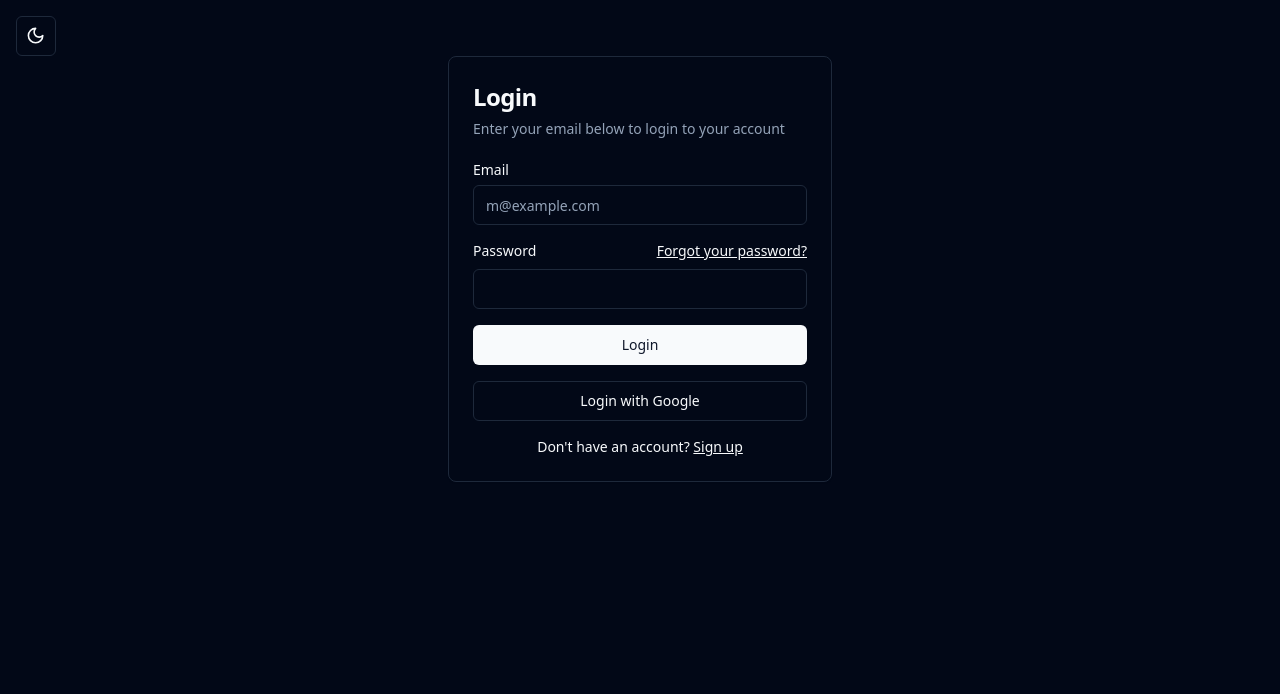
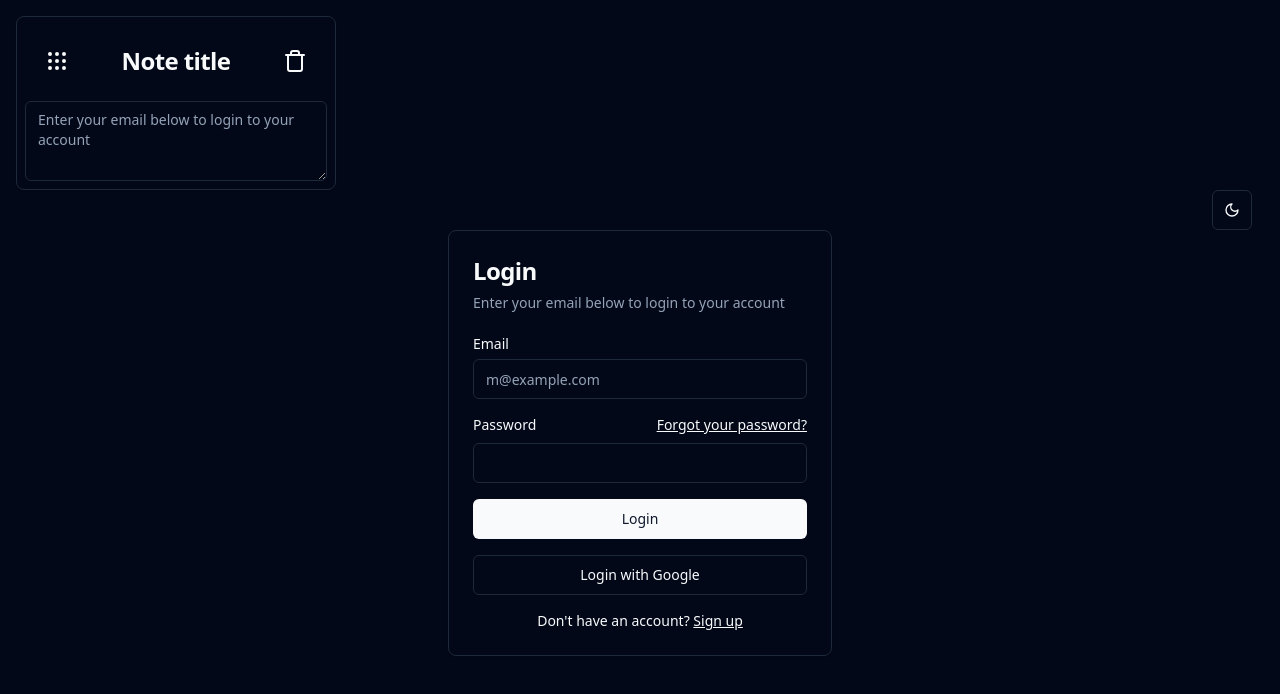
Before and after one commit to spawade99/notes-app, a React (Vite) app: page /notes-app/ in a window 1280 px wide. Shown: the top 694 px of the page. Built offline with nearby package versions, Linux system fonts and the light colour scheme; no server answers.

Commit message:
chore: Update dependencies and remove unused code and ui cleaned up little

```diff
--- a/package.json
+++ b/package.json
@@ -17,7 +17,6 @@
     "class-variance-authority": "^0.7.0",
     "clsx": "^2.1.1",
     "firebase": "^10.12.4",
-    "firebaseui": "^6.1.0",
     "lucide-react": "^0.424.0",
     "react": "^18.2.0",
     "react-dom": "^18.2.0",
--- a/src/App.tsx
+++ b/src/App.tsx
@@ -5,33 +5,31 @@ import { FirebaseAuth } from "./components/auth/FirebaseAuth";
 import { Button } from "@/components/ui/button";
 
 import NotesPage from "./components/NotesPage";
-import { Mail } from "lucide-react";
+import { Circle, Image, LogOut, Mail, UserCircle, UserCircle2 } from "lucide-react";
 import "./app.scss"
-import { ModeToggle } from "./components/ThemeToggle";
+import { Profile } from "./components/Profile";
 import { LogIn } from "./components/auth/Login";
 
 function App() {
   const logoutHanlder = () => {
     logOut().finally(() => {
-      console.log("logged out");
       window.location.reload();
     });
   };
 
   return (
-    <div id={"app"}>
+    <div id={""}>
+      <Profile />
       {!auth?.currentUser && (
         <>
-          <div className="mt-4">
-            <ModeToggle />
-            <LogIn />
-          </div>
+          <LogIn />
         </>
       )}
+
       <AuthProvider>
-        <button type='button' onClick={logoutHanlder}>
-          LogOut
-        </button>
+        <div className="right-1">
+          <Button onClick={logoutHanlder}>   <LogOut />Log Out</Button>
+        </div>
         <NotesPage />
       </AuthProvider>
     </div>
--- /dev/null
+++ b/src/components/MyNoteCard.tsx
@@ -0,0 +1,63 @@
+import { getDatabase, set, ref } from "firebase/database";
+import { Grip, Trash } from "lucide-react";
+import React from "react";
+import { Card, CardHeader, CardTitle, CardContent } from "./ui/card";
+import { Textarea } from "./ui/textarea";
+
+export const MyNoteCard = () => {
+    const cardRef = React.useRef<HTMLDivElement>(null);
+    const [position, setPosition] = React.useState({ x: 0, y: 0 });
+
+
+    const mouseDownHandler = (event: MouseEvent): void => {
+        if (cardRef && cardRef.current) {
+            // setZIndex(cardRef.current);
+            console.log('mousedown');
+            console.log(cardRef.current);
+            postDataToDatabase('key', 'value');
+
+        }
+    }
+    const postDataToDatabase = async (key: string, value: string) => {
+        const payload = { "body": "This is a test note updated" };
+        const db = getDatabase();
+        try {
+            // await db.notes.update(note.$id, payload);
+            await set(ref(db, 'notes/'), payload);
+        } catch (error) {
+            console.error(error)
+        }
+    }
+    const getDatabaseData = async (key: string) => {
+        const db = getDatabase();
+        try {
+            // await db.notes.update(note.$id, payload);
+            set(ref(db, 'notes/'), key);
+        } catch (error) {
+            console.error(error)
+        }
+    }
+
+
+    return (
+        <Card
+            ref={cardRef}
+            className="max-w-xs min-h-max p-1"
+        // onMouseDown={mouseDownHandler}
+        >
+            <CardHeader>
+                <CardTitle className="text-2xl flex flex-row items-center justify-between">
+                    <Grip />
+                    Note title
+                    <Trash />
+                </CardTitle>
+            </CardHeader>
+            <CardContent className='p-1 pt-0'>
+                <Textarea
+                    placeholder="Enter your email below to login to your account"
+                    className="resize-y"
+                />
+            </CardContent>
+        </Card>
+    );
+}
--- a/src/components/NotesPage.tsx
+++ b/src/components/NotesPage.tsx
@@ -2,7 +2,6 @@ import React, { useEffect, useState } from 'react';
 import NoteCard from './NoteCard';
 import { Note } from '../types/types';
 import { useAuth } from '../contexts/authContext';
-import { auth } from 'firebaseui';
 
 const NotesPage = () => {
     const [notes, setNotes] = useState<Note[]>([]);
--- /dev/null
+++ b/src/components/Profile.tsx
@@ -0,0 +1,40 @@
+import { Moon, Sun, UserCircle2 } from "lucide-react"
+import { Button } from "@/components/ui/button"
+import { useTheme } from "@/contexts/ThemeProvider"
+import { DropdownMenu, DropdownMenuContent, DropdownMenuItem, DropdownMenuTrigger } from "@radix-ui/react-dropdown-menu"
+
+export function Profile() {
+    const { setTheme } = useTheme()
+
+    return (
+        <div className="flex flex-row-reverse justify-items-end mr-3">
+            {/* <DropdownMenu modal={true} dir="rtl">
+                <DropdownMenuTrigger>
+                    <UserCircle2 className="h-[2rem]  w-[2rem]" />
+                </DropdownMenuTrigger>
+                <DropdownMenuContent align="center" className="flex flex-col justify-around"> */}
+            <DropdownMenu>
+                <DropdownMenuTrigger asChild>
+                    <Button variant="outline" size="icon">
+                        <Sun className="h-[1rem] w-[1rem] rotate-0 scale-100 transition-all dark:-rotate-90 dark:scale-0" />
+                        <Moon className="absolute h-[1rem] w-[1rem] rotate-90 scale-0 transition-all dark:rotate-0 dark:scale-100" />
+                        <span className="sr-only">Toggle theme</span>
+                    </Button>
+                </DropdownMenuTrigger>
+                <DropdownMenuContent className="relative ml-6">
+                    <DropdownMenuItem onClick={() => setTheme("light")}>
+                        Light
+                    </DropdownMenuItem>
+                    <DropdownMenuItem onClick={() => setTheme("dark")}>
+                        Dark
+                    </DropdownMenuItem>
+                    <DropdownMenuItem onClick={() => setTheme("system")}>
+                        System
+                    </DropdownMenuItem>
+                </DropdownMenuContent>
+            </DropdownMenu>
+            {/* </DropdownMenuContent> */}
+            {/* </DropdownMenu> */}
+        </div>
+    )
+}
--- a/src/components/ThemeToggle.tsx
+++ /dev/null
@@ -1,31 +0,0 @@
-import { Moon, Sun } from "lucide-react"
-import { Button } from "@/components/ui/button"
-import { useTheme } from "@/contexts/ThemeProvider"
-import { DropdownMenu, DropdownMenuContent, DropdownMenuItem, DropdownMenuTrigger } from "@radix-ui/react-dropdown-menu"
-
-export function ModeToggle() {
-    const { setTheme } = useTheme()
-
-    return (
-        <DropdownMenu>
-            <DropdownMenuTrigger asChild>
-                <Button variant="outline" size="icon">
-                    <Sun className="h-[1.2rem] w-[1.2rem] rotate-0 scale-100 transition-all dark:-rotate-90 dark:scale-0" />
-                    <Moon className="absolute h-[1.2rem] w-[1.2rem] rotate-90 scale-0 transition-all dark:rotate-0 dark:scale-100" />
-                    <span className="sr-only">Toggle theme</span>
-                </Button>
-            </DropdownMenuTrigger>
-            <DropdownMenuContent align="end">
-                <DropdownMenuItem onClick={() => setTheme("light")}>
-                    Light
-                </DropdownMenuItem>
-                <DropdownMenuItem onClick={() => setTheme("dark")}>
-                    Dark
-                </DropdownMenuItem>
-                <DropdownMenuItem onClick={() => setTheme("system")}>
-                    System
-                </DropdownMenuItem>
-            </DropdownMenuContent>
-        </DropdownMenu>
-    )
-}
--- a/src/components/auth/SignUp.tsx
+++ b/src/components/auth/SignUp.tsx
@@ -27,6 +27,7 @@ export function SignUp() {
         password: "",
     });
     const [errors, setErrors] = useState<Partial<SignUpProps>>({});
+    const [responseError, setResponseError] = useState<string>("");
     const navigation = useNavigate();
 
     const handleUserChange = (e: React.ChangeEvent<HTMLInputElement>) => {
@@ -44,13 +45,17 @@ export function SignUp() {
         return Object.keys(newErrors).length === 0;
     };
 
-    const handleSubmit = async (e: React.MouseEvent<HTMLButtonElement>) => {
+    const handleSubmit = (e: React.MouseEvent<HTMLButtonElement>) => {
         e.preventDefault();
         if (validate()) {
-            const response = await createNewUserWithEmailAndPassword(user.email, user.password);
-            console.log(response);
-            navigation("/notes");
-            // history.push("/login");
+            const response = createNewUserWithEmailAndPassword(user.email, user.password)
+                .then((response) => navigation("/notes"))
+                .catch((error) => {
+                    if (error.code === "auth/email-already-in-use")
+                        setResponseError("Email already in use, sign in instead!");
+                    else
+                        setResponseError("Something went wrong, Try again!")
+                });
         }
     };
 
@@ -122,6 +127,9 @@ export function SignUp() {
                     <Button type="submit" className="w-full" onClick={handleSubmit}>
                         Create an account
                     </Button>
+                    {responseError && (
+                        <span className="text-red-500 text-sm">{responseError}</span>
+                    )}
                     <Button variant="outline" className="w-full">
                         Sign up with GitHub
                     </Button>
--- /dev/null
+++ b/src/components/ui/textarea.tsx
@@ -0,0 +1,24 @@
+import * as React from "react"
+
+import { cn } from "@/lib/utils"
+
+export interface TextareaProps
+  extends React.TextareaHTMLAttributes<HTMLTextAreaElement> {}
+
+const Textarea = React.forwardRef<HTMLTextAreaElement, TextareaProps>(
+  ({ className, ...props }, ref) => {
+    return (
+      <textarea
+        className={cn(
+          "flex min-h-[80px] w-full rounded-md border border-input bg-background px-3 py-2 text-sm ring-offset-background placeholder:text-muted-foreground focus-visible:outline-none focus-visible:ring-2 focus-visible:ring-ring focus-visible:ring-offset-2 disabled:cursor-not-allowed disabled:opacity-50",
+          className
+        )}
+        ref={ref}
+        {...props}
+      />
+    )
+  }
+)
+Textarea.displayName = "Textarea"
+
+export { Textarea }
--- a/src/contexts/ThemeProvider.tsx
+++ b/src/contexts/ThemeProvider.tsx
@@ -49,8 +49,7 @@ export function ThemeProvider({
     }, [theme])
 
     const value = {
-        theme,
-        setTheme: (theme: Theme) => {
+        theme, setTheme: (theme: Theme) => {
             localStorage.setItem(storageKey, theme)
             setTheme(theme)
         },
--- a/src/contexts/authContext/index.tsx
+++ b/src/contexts/authContext/index.tsx
@@ -27,7 +27,10 @@ export function AuthProvider({ children }: any) {
         return unsubscribe;
     }, []);
     const value: AuthContextType = { currentUser, isLoggedIn, loading };
-    return <AuthContext.Provider value={value}>{!loading && children}</AuthContext.Provider>;
+    return (<AuthContext.Provider value={value}>
+        {!loading && children}
+    </AuthContext.Provider>
+    );
 }
 
 export function useAuth() {
--- a/src/main.tsx
+++ b/src/main.tsx
@@ -1,37 +1,34 @@
-import React from 'react'
 import ReactDOM from 'react-dom/client'
 import './index.css'
 import App from './App'
 import { ThemeProvider } from './contexts/ThemeProvider'
-import { BrowserRouter, createBrowserRouter, Route, RouterProvider, Routes } from 'react-router-dom'
-import NoteCard from './components/NoteCard'
-import NotesPage from './components/NotesPage'
+import { BrowserRouter, Route, Routes } from 'react-router-dom'
 import { SignUp } from './components/auth/SignUp'
 import { LogIn } from './components/auth/Login'
 import ErrorPage from './components/ErrorPage'
-import LandingPage from './components/LandingPage'
+import { MyNoteCard } from './components/MyNoteCard'
 
-const router = createBrowserRouter([
-  { path: '/', element: <App /> }
-]);
 
 const Main = () => (
   <BrowserRouter basename='/notes-app'>
     <Routes>
       <Route path="/" element={<App />} errorElement={<ErrorPage />} />
-      <Route path="/notes-app" element={<App />} />
+      {/* <Route path="/notes-app" element={<App />} /> */}
       <Route path="/login" element={<LogIn />} />
       <Route path="/signup" element={<SignUp />} />
-      <Route path="/notes" element={<LandingPage />} />
+      <Route path="/notes" element={<App />} />
       {/* <Route path="*" element={<App />} errorElement={<ErrorPage />} /> 404 page */}
     </Routes>
   </BrowserRouter>
 );
 
+
 ReactDOM.createRoot(document.getElementById('root') as HTMLElement).render(
   // <React.StrictMode>
   <ThemeProvider defaultTheme="dark" storageKey="vite-ui-theme">
+    <MyNoteCard />
     <Main />
+
   </ThemeProvider>
   // </React.StrictMode>,
 )
```
Also changed, not shown: src/components/auth/Login.tsx (+38 -5 lines), 1 other file (tests, documents, lock files or other folders).
